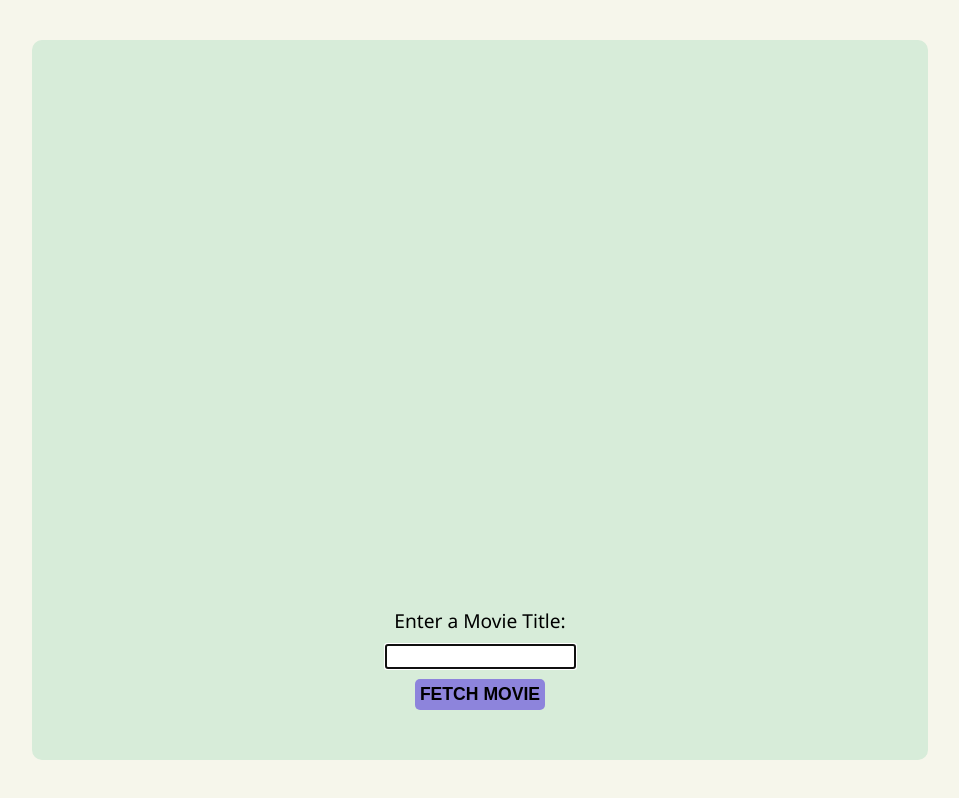
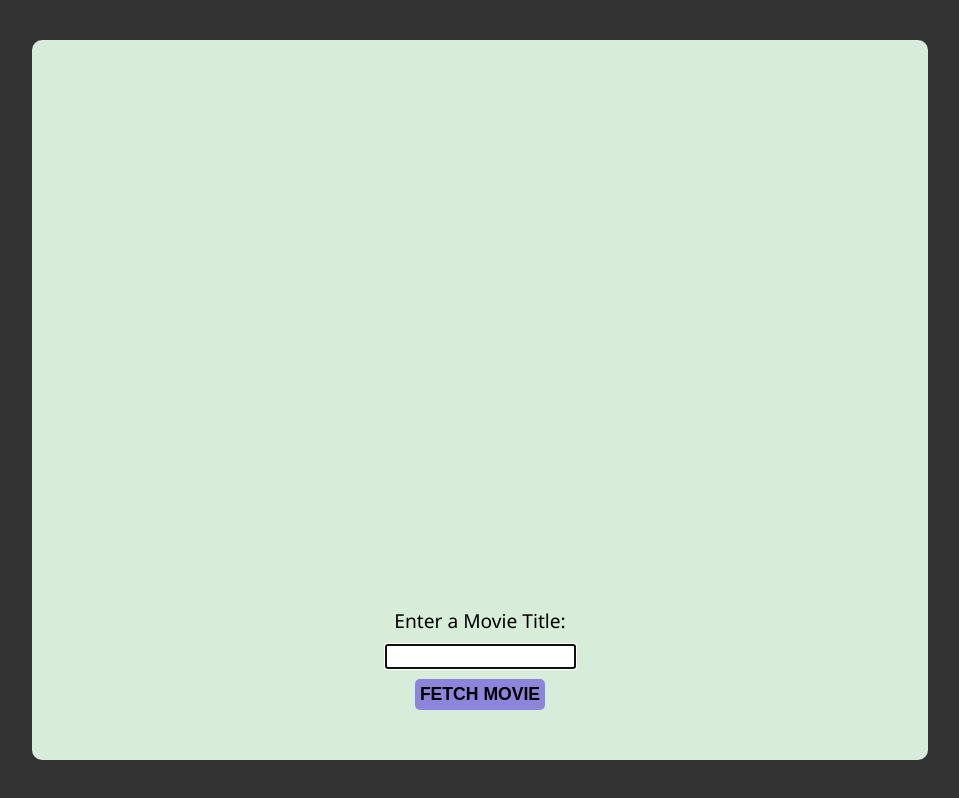
Before and after one commit to YChalfari/JS_Solutions, a plain HTML site: page 30-APIs/30_2-movies_api.html in a window 1280 px wide. Shown: the whole page, without its empty margins (160-1119 px from the left). Drawn offline with Linux system fonts and the light colour scheme.

Commit message:
removed  console logs 30_2

```diff
--- a/30-APIs/30_2-movies_api.html
+++ b/30-APIs/30_2-movies_api.html
@@ -15,7 +15,7 @@
       font-family: "Segoe UI", Tahoma, Geneva, Verdana, sans-serif;
       height: 100vh;
       width: 100vw;
-      background-color: #f6f6eb;
+      background-color: #333;
     }
     a{
       color: black;
@@ -106,7 +106,6 @@
             `http://www.omdbapi.com/?apikey=5f0c5cd&t=${newTitle}`
           );
           const movieData = await movieJson.json();
-          console.log(movieData);
           if (movieData.Response != 'True') {
             throw Error(`${movieData.Error} `);
           }
@@ -117,7 +116,6 @@
       }
 
       function drawMovieInfo({Poster,Title,Genre,Year,Plot, Director, Actors, Ratings, imdbID}) {
-       console.log(Ratings);
         const obj = {Genre,Year,Plot, Director, Actors, Ratings}
         const title = document.createElement("h3");
         const img = document.createElement("img");
```
